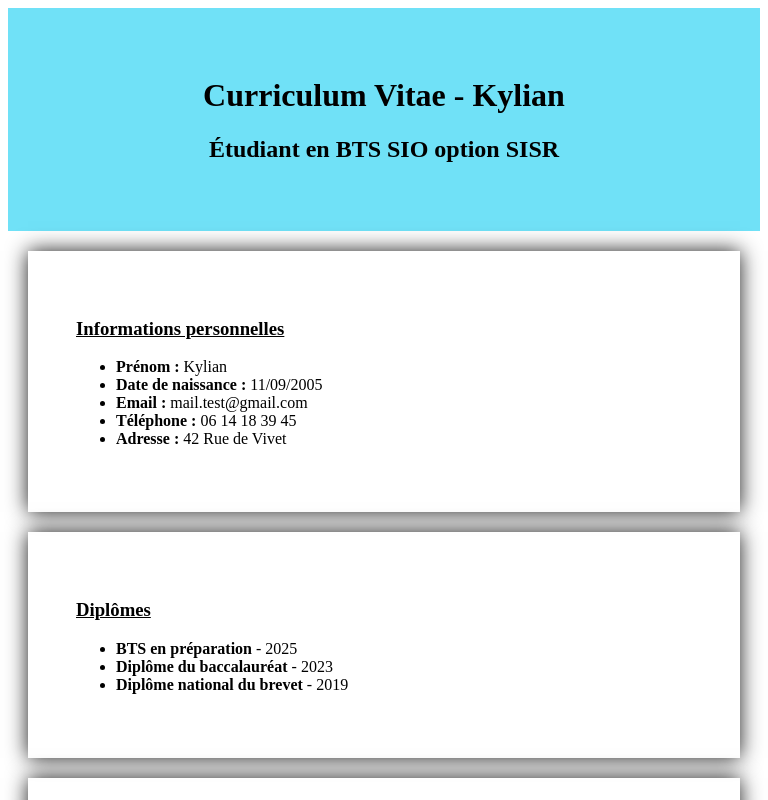
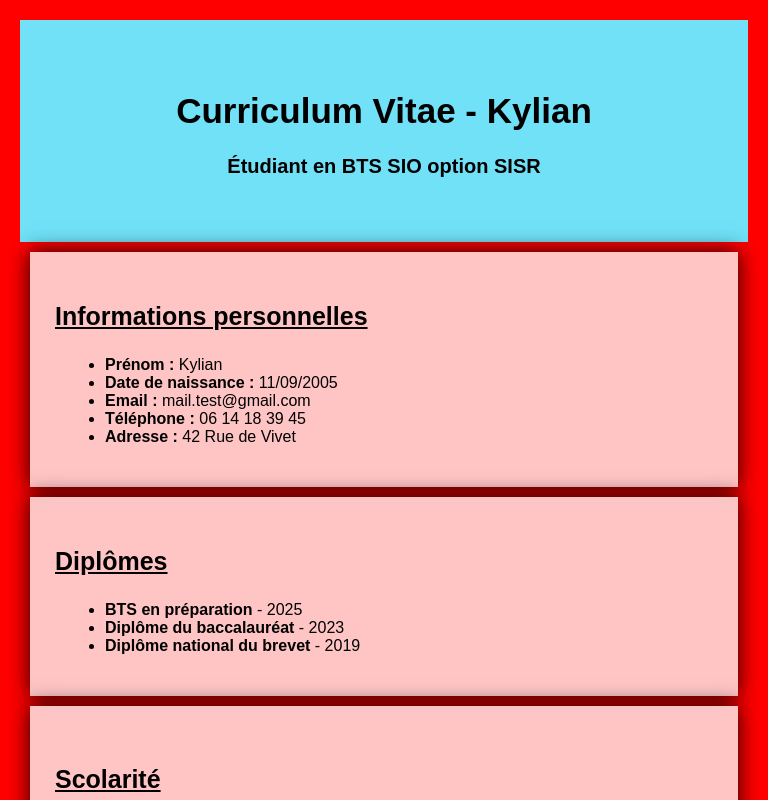
Before and after one commit to Ennderrr/kylian.github.io, a plain HTML site: page index.html in a window 768 px wide. Shown: the top 800 px of the page. Drawn offline with Linux system fonts and the light colour scheme.

Commit message:
Update CSS

```diff
--- a/styles.css
+++ b/styles.css
@@ -38,23 +38,52 @@
 
     ul {
         list-style-type: disc;                  /*Type de puce des listes*/
-        margin-left: 10px;                      /*Marge des listes*/
+        margin-left: 5px;                      /*Marge des listes*/
     }
 }
 
 
 @media screen and (min-width: 601px) and (max-width: 1024px) {                                             /*exemple : Tablette & mode portrait*/
+    body {
+        font-family: Arial;                     /*Police d'écriture du site*/
+        margin: 0;
+        padding: 20px;
+        background-color: #ff0000;            /*Couleur des bords des sections*/
+    }
+
     header {
         background-color: #70e1f7;            /*Couleur du fond du site*/
         text-align: center;                     /*Alignement du titre principal*/
         padding: 48px;                          /*Taille de marge du titre principal*/
     }
 
+    h1 {
+        font-size: 35px;                        /*Taille du titre principal*/
+        color: #000000;                       /*Couleur du titre principal*/
+    }
+
+    h2 {
+        font-size: 20px;                        /*Taille du sous-titre principal*/
+    }
+
+    h3 {
+        font-size: 25px;                        /*Taille des titres de sections*/
+    }
+
+    h4 {
+        font-size: 25px;                        /*Taille du titre 4 (Scolarité)*/
+    }
+
     section {
-        padding: 48px;                          /*Taille du fond des sections*/
+        padding: 25px;                          /*Taille du fond des sections*/
         background-color: #ffffffc5;          /*Couleur des sections*/
-        margin: 20px;                           /*Taille des bords des sections*/
+        margin: 10px;                           /*Taille des bords des sections*/
         box-shadow: 0 0 20px #000000e4;       /*Taille et couleur de l'ombre des bord des sections*/
+    }
+
+    ul {
+        list-style-type: disc;                  /*Type de puce des listes*/
+        margin-left: 10px;                      /*Marge des listes*/
     }
 }
 
```
